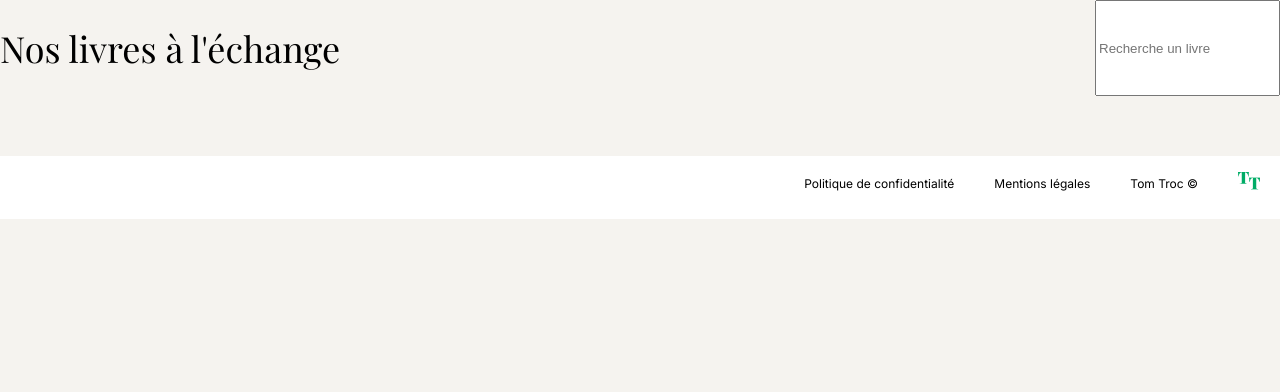
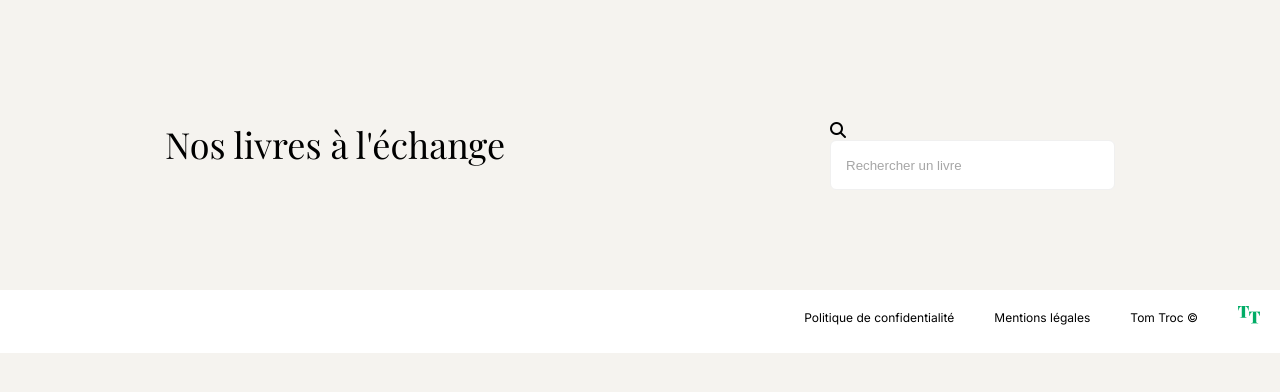
Before and after one commit to benoitsouillat/TomTroc, a PHP site: page /index.php?action=books in a window 1280 px wide. Shown: the part 87-479 px from the top of the page. Run offline with PHP 8.4, Linux system fonts and the light colour scheme; data that the repository does not hold is empty; some libraries are stand-ins or nearby versions; some web fonts are replaced.

Commit message:
css for books page

```diff
--- a/public/css/style.css
+++ b/public/css/style.css
@@ -150,12 +150,12 @@ footer {
     }
 }
 .books-container {
+    max-width: 950px;
     display: flex;
-    justify-content: space-around;
     flex-wrap: wrap;
     margin: auto;
-    max-width: 1200px;
     margin-bottom: 60px;
+    gap: 50px;
 }
 .books-content {
     width: 200px;
@@ -257,4 +257,26 @@ footer {
 .title-search-container {
     display: flex;
     justify-content: space-between;
+    width: 950px;
+    margin: auto;
+    height: 50px;
+    margin-bottom: 60px;
+    margin-top: 120px;
+
+    h1 {
+        margin-top: 0;
+    }
+    form {
+        width: 30%;
+        input {
+            width: 100%;
+            border: solid 1px #F0F0F0;
+            border-radius: 6px;
+            padding-left: 15px;
+            height: 50px;
+        }
+        input::placeholder {
+            color: var(--grey);
+        }
+    }
 }
--- a/views/templates/books.php
+++ b/views/templates/books.php
@@ -1,17 +1,20 @@
 <div class="title-search-container">
     <h1>Nos livres à l'échange</h1>
-    <input class="search-input  " type="search" placeholder="Recherche un livre">
+    <form action="">
+        <label class="fa-solid fa-magnifying-glass" for="search-book"></label>
+        <input name="search-book" id="search-book" class="search-input" type="search" placeholder="Rechercher un livre">
+    </form>
 </div>
 
 <div class="books-container">
     <?php
-        foreach ($books as $book) {
-            echo (sprintf('<aside class="books-content">
+    foreach ($books as $book) {
+        echo (sprintf('<aside class="books-content">
                         <img src="%s" alt="%s" class="book-thumbnail">
                         <h3 class="book-title">%s</h3>
                         <p class="book-author">%s</p>
                         <p class="book-seller">Vendu par : %s</p>
                     </aside>', $book->picture, $book->title, $book->title, $book->author, $book->seller));
-        }
-        ?>
+    }
+    ?>
 </div>
--- a/views/templates/main.php
+++ b/views/templates/main.php
@@ -11,6 +11,7 @@
         href="https://fonts.googleapis.com/css2?family=Inter:ital,opsz,wght@0,14..32,100..900;1,14..32,100..900&family=Playfair+Display:ital,wght@0,400..900;1,400..900&display=swap"
         rel="stylesheet">
     <link rel="stylesheet" href="./public/css/style.css">
+    <script src="https://kit.fontawesome.com/1864bd3c57.js" crossorigin="anonymous"></script>
 </head>
 
 <body>
```
